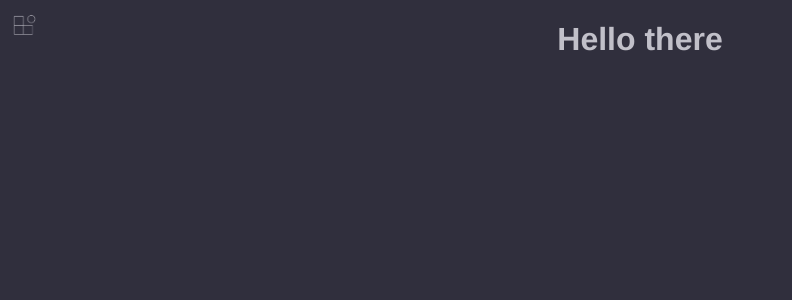
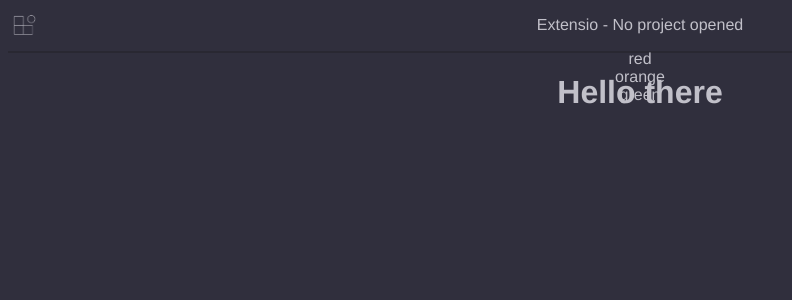
Before and after one commit to extensio-editor/extensio, a Vue app: page / in a window 1280 px wide. Shown: the top 300 px of the page, without its empty margins (0-792 px from the left). Built offline with nearby package versions, Linux system fonts and the light colour scheme.

Commit message:
started working on traffic lights

```diff
--- a/package.json
+++ b/package.json
@@ -5,7 +5,8 @@
   "scripts": {
     "start": "concurrently --kill-others \"npm run serve\" \"electron .\"",
     "serve": "vue-cli-service serve",
-    "build": "vue-cli-service build && shx cp index.js dist/index.js && cd dist && concurrently --kill-others \"npx serve -l 8080\" \"wait-on http://localhost:8080 && electron index.js\"",
+    "buildOnly": "vue-cli-service build && shx cp index.js dist/index.js && shx cp src/preload.js dist/preload.js",
+    "build": "npm run buildOnly && cd dist && concurrently --kill-others \"npx serve -l 8080\" \"wait-on http://localhost:8080 && electron index.js\"",
     "test:unit": "vue-cli-service test:unit",
     "lint": "vue-cli-service lint"
   },
--- a/src/App.vue
+++ b/src/App.vue
@@ -1,5 +1,5 @@
 <template>
-  <img alt="extensio logo" src="./assets/logo.png" class="logo" />
+  <title-bar></title-bar>
   <router-view class="view left-sidebar" name="LeftSidebar"></router-view>
   <router-view class="view main-content"></router-view>
   <router-view class="view right-sidebar" name="RightSidebar"></router-view>
@@ -7,17 +7,19 @@
   <router-view class="view top-bar" name="TopBar"></router-view>
 </template>
 
+<script lang="ts">
+import titleBar from "./components/titleBar.vue";
+
+export default {
+  components: {
+    titleBar,
+  },
+};
+</script>
+
 <style lang="less">
 @background-col: #302f3dff;
 @foreground-col: #c1c0c9ff;
-.logo {
-  width: 30px;
-  height: 30px;
-  position: absolute;
-  left: 10px;
-  top: 10px;
-  border-radius: 2px;
-}
 
 body {
   background-color: @background-col;
--- /dev/null
+++ b/src/components/titleBar.vue
@@ -0,0 +1,40 @@
+<template>
+  <div id="titleBar">
+    <img alt="extensio logo" src="../assets/logo.png" class="logo" />
+    <p>Extensio - {{ project_name }}</p>
+    <traffic-lights></traffic-lights>
+  </div>
+</template>
+
+<script lang="ts">
+import trafficLights from "./trafficLights.vue";
+export default {
+  data() {
+    return {
+      project_name: "No project opened",
+    };
+  },
+  components: {
+    trafficLights,
+  },
+};
+</script>
+
+<style lang="less">
+#titleBar {
+  height: 35px;
+  border-bottom: 2px rgba(25, 25, 25, 0.3) solid;
+  user-select: none;
+  -webkit-user-select: none;
+  -webkit-app-region: drag;
+}
+
+.logo {
+  width: 30px;
+  height: 30px;
+  position: absolute;
+  left: 10px;
+  top: 10px;
+  border-radius: 2px;
+}
+</style>
--- /dev/null
+++ b/src/components/trafficLights.vue
@@ -0,0 +1,15 @@
+<template>
+  <div id="trafficLights">
+    <div class="trafficLight" id="redLight">red</div>
+    <div class="trafficLight" id="orangeLight">orange</div>
+    <div class="trafficLight" id="GreenLight">green</div>
+  </div>
+</template>
+
+<script lang="ts">
+export default {
+  name: "traffic-lights",
+};
+</script>
+
+<style lang="less"></style>
```
Also changed, not shown: index.js (+29 -1 lines), 1 other file (tests, documents, lock files or other folders).
